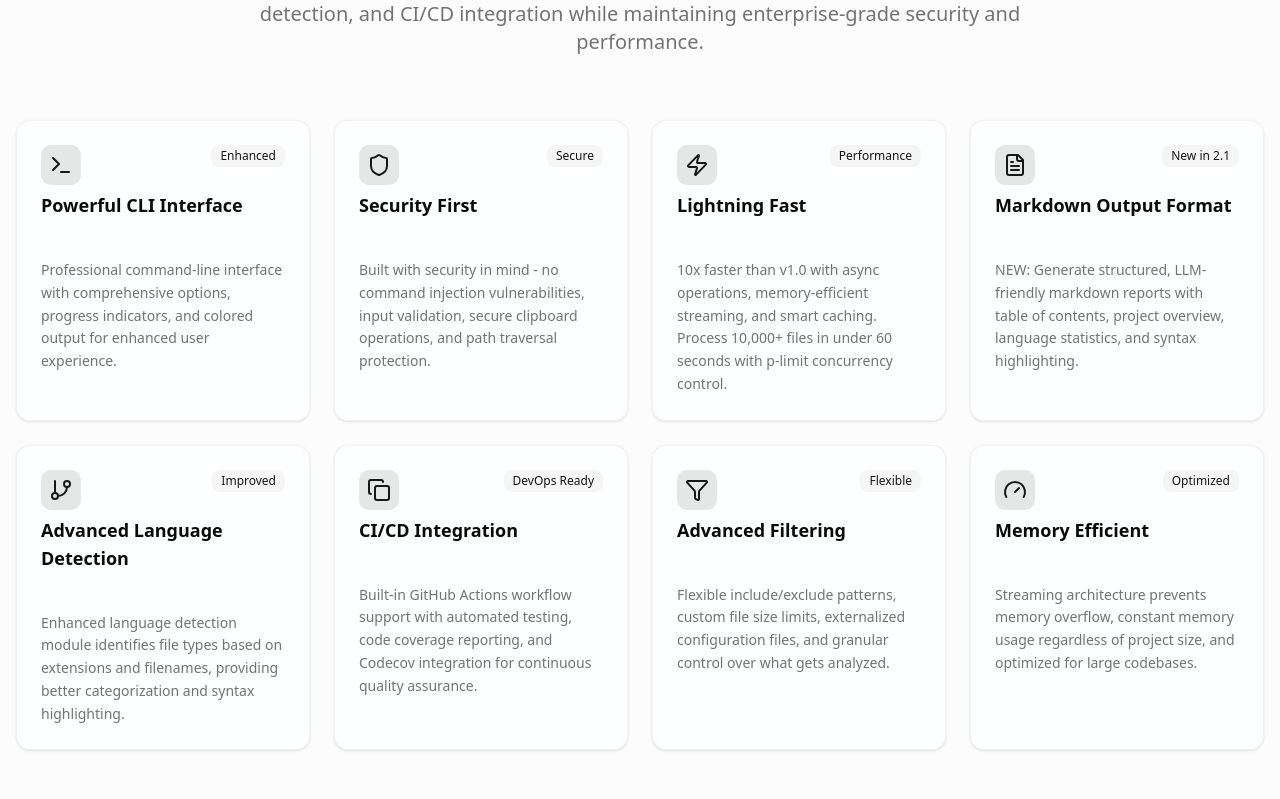
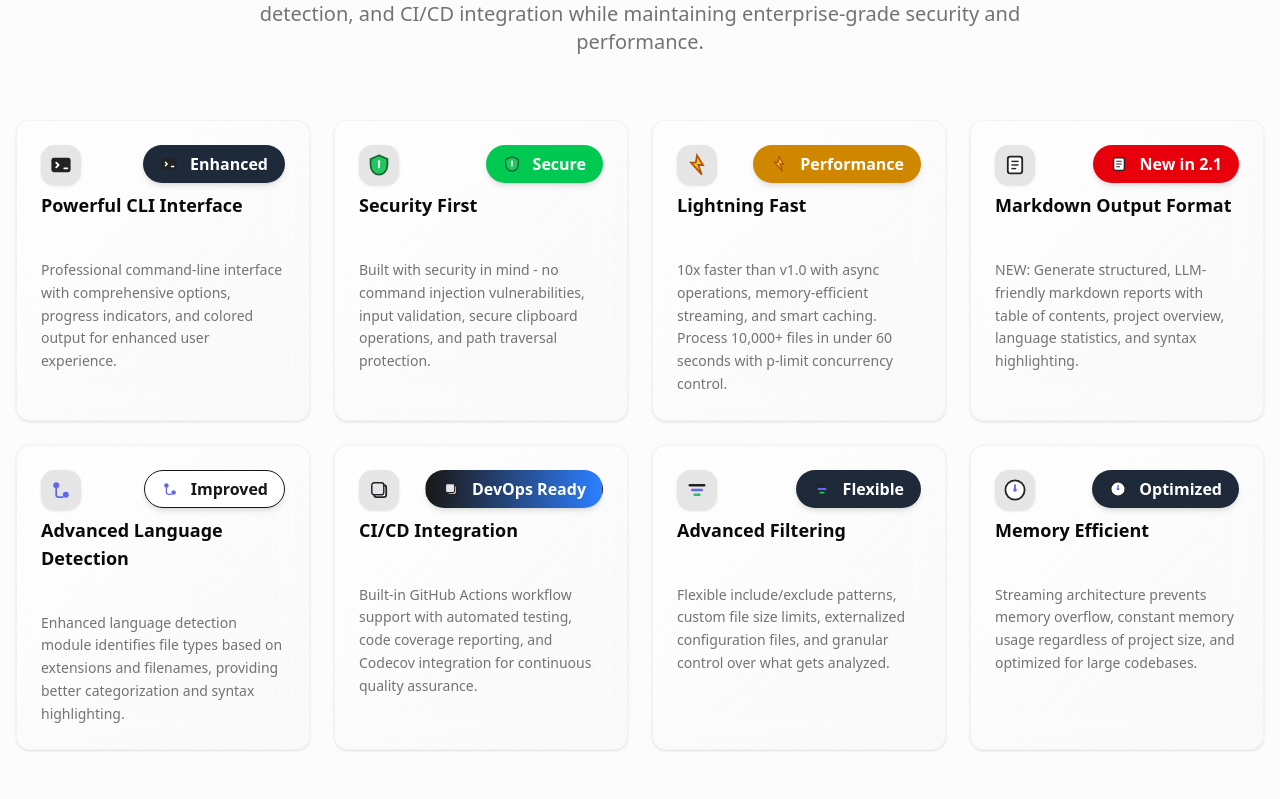
Before and after one commit to AungMyoKyaw/git-ingest, a Next.js app in the folder git-ingest-www/: page / in a window 1280 px wide. Shown: the part 1241-2040 px from the top of the page. Built offline with nearby package versions, Linux system fonts and the light colour scheme.

Commit message:
feat(ui): add custom SVG icons and enhance badge component
- Added custom SVG icons for features
- Refactored feature section to use new icons
- Improved badge component with new variants, sizes, and accessibility
- Updated layout to use new favicon

Enhances UI consistency and accessibility.

```diff
--- a/git-ingest-www/src/app/layout.tsx
+++ b/git-ingest-www/src/app/layout.tsx
@@ -50,6 +50,9 @@ export default function RootLayout({
 }>) {
   return (
     <html lang="en">
+      <head>
+        <link rel="icon" type="image/svg+xml" href="/favicon.svg" />
+      </head>
       <body
         className={`${geistSans.variable} ${geistMono.variable} antialiased`}
       >
--- a/git-ingest-www/src/components/sections/features-section.tsx
+++ b/git-ingest-www/src/components/sections/features-section.tsx
@@ -6,69 +6,67 @@ import {
   CardTitle
 } from "@/components/ui/card";
 import { Badge } from "@/components/ui/badge";
-import {
-  Terminal,
-  Shield,
-  Zap,
-  FileText,
-  GitBranch,
-  Copy,
-  Filter,
-  Gauge
-} from "lucide-react";
+import TerminalIcon from "@/components/ui/icons/TerminalIcon";
+import ShieldIcon from "@/components/ui/icons/ShieldIcon";
+import ZapIcon from "@/components/ui/icons/ZapIcon";
+import FileTextIcon from "@/components/ui/icons/FileTextIcon";
+import GitBranchIcon from "@/components/ui/icons/GitBranchIcon";
+import CopyIcon from "@/components/ui/icons/CopyIcon";
+import FilterIcon from "@/components/ui/icons/FilterIcon";
+import GaugeIcon from "@/components/ui/icons/GaugeIcon";
 
 const features = [
   {
-    icon: Terminal,
+    icon: TerminalIcon,
     title: "Powerful CLI Interface",
     description:
       "Professional command-line interface with comprehensive options, progress indicators, and colored output for enhanced user experience.",
     badge: "Enhanced"
   },
   {
-    icon: Shield,
+    icon: ShieldIcon,
     title: "Security First",
     description:
       "Built with security in mind - no command injection vulnerabilities, input validation, secure clipboard operations, and path traversal protection.",
     badge: "Secure"
   },
   {
-    icon: Zap,
+    icon: ZapIcon,
     title: "Lightning Fast",
     description:
       "10x faster than v1.0 with async operations, memory-efficient streaming, and smart caching. Process 10,000+ files in under 60 seconds with p-limit concurrency control.",
     badge: "Performance"
   },
   {
-    icon: FileText,
+    icon: FileTextIcon,
     title: "Markdown Output Format",
     description:
       "NEW: Generate structured, LLM-friendly markdown reports with table of contents, project overview, language statistics, and syntax highlighting.",
     badge: "New in 2.1"
   },
   {
-    icon: GitBranch,
+    icon: GitBranchIcon,
     title: "Advanced Language Detection",
     description:
       "Enhanced language detection module identifies file types based on extensions and filenames, providing better categorization and syntax highlighting.",
     badge: "Improved"
   },
   {
-    icon: Copy,
+    icon: CopyIcon,
     title: "CI/CD Integration",
     description:
       "Built-in GitHub Actions workflow support with automated testing, code coverage reporting, and Codecov integration for continuous quality assurance.",
     badge: "DevOps Ready"
   },
   {
-    icon: Filter,
+    icon: FilterIcon,
     title: "Advanced Filtering",
     description:
       "Flexible include/exclude patterns, custom file size limits, externalized configuration files, and granular control over what gets analyzed.",
     badge: "Flexible"
   },
   {
-    icon: Gauge,
+    icon: GaugeIcon,
     title: "Memory Efficient",
     description:
       "Streaming architecture prevents memory overflow, constant memory usage regardless of project size, and optimized for large codebases.",
@@ -97,17 +95,43 @@ export function FeaturesSection({ id }: { id?: string }) {
         <div className="grid grid-cols-1 sm:grid-cols-2 lg:grid-cols-4 gap-6">
           {features.map((feature) => {
             const IconComponent = feature.icon;
+            // Choose variant based on badge label for demo purposes
+            type VariantType =
+              | "default"
+              | "secondary"
+              | "success"
+              | "warning"
+              | "destructive"
+              | "outline";
+            let variant: VariantType = "secondary";
+            if (feature.badge?.toLowerCase().includes("secure"))
+              variant = "success";
+            if (feature.badge?.toLowerCase().includes("performance"))
+              variant = "warning";
+            if (feature.badge?.toLowerCase().includes("devops"))
+              variant = "default";
+            if (feature.badge?.toLowerCase().includes("improved"))
+              variant = "outline";
+            if (feature.badge?.toLowerCase().includes("new"))
+              variant = "destructive";
+
             return (
               <Card
                 key={feature.title}
-                className="group hover:shadow-lg transition-all duration-300 hover:-translate-y-1 border-border/50 bg-card/50 backdrop-blur-sm"
+                className="group hover:shadow-2xl transition-all duration-300 hover:-translate-y-2 border-border/40 bg-gradient-to-br from-card/60 to-muted/40 backdrop-blur-xl"
               >
                 <CardHeader className="pb-4">
                   <div className="flex items-start justify-between">
-                    <div className="p-2 bg-primary/10 rounded-lg group-hover:bg-primary/20 transition-colors">
-                      <IconComponent className="w-6 h-6 text-primary" />
+                    <div className="p-2 bg-primary/10 rounded-xl group-hover:bg-primary/20 transition-colors shadow-sm">
+                      <IconComponent width={24} height={24} />
                     </div>
-                    <Badge variant="secondary" className="text-xs">
+                    <Badge
+                      variant={variant}
+                      size="md"
+                      icon={<IconComponent width={18} height={18} />}
+                      className="font-bold shadow-md"
+                      aria-label={feature.badge}
+                    >
                       {feature.badge}
                     </Badge>
                   </div>
--- a/git-ingest-www/src/components/ui/badge.tsx
+++ b/git-ingest-www/src/components/ui/badge.tsx
@@ -5,41 +5,76 @@ import { cva, type VariantProps } from "class-variance-authority";
 import { cn } from "@/lib/utils";
 
 const badgeVariants = cva(
-  "inline-flex items-center justify-center rounded-md border px-2 py-0.5 text-xs font-medium shrink-0 [&>svg]:size-3 gap-1 [&>svg]:pointer-events-none focus-visible:border-ring focus-visible:ring-ring/50 focus-visible:ring-[3px] aria-invalid:ring-destructive/20 dark:aria-invalid:ring-destructive/40 aria-invalid:border-destructive transition-[color,box-shadow] overflow-hidden break-words",
+  "inline-flex items-center justify-center rounded-full border px-3 py-1 font-semibold shrink-0 gap-2 transition-all duration-200 overflow-hidden break-words shadow-sm focus-visible:outline-none focus-visible:ring-2 focus-visible:ring-primary/50 aria-invalid:ring-destructive/20 dark:aria-invalid:ring-destructive/40 aria-invalid:border-destructive",
   {
     variants: {
       variant: {
         default:
-          "border-transparent bg-primary text-primary-foreground [a&]:hover:bg-primary/90",
+          "border-transparent bg-gradient-to-r from-primary to-blue-500 text-white hover:from-primary/80 hover:to-blue-500/80",
         secondary:
-          "border-transparent bg-secondary text-secondary-foreground [a&]:hover:bg-secondary/90",
+          "border-transparent bg-gray-800 text-white hover:bg-gray-900",
+        success:
+          "border-transparent bg-green-500 text-white hover:bg-green-600",
+        warning:
+          "border-transparent bg-yellow-600 text-white hover:bg-yellow-700",
         destructive:
-          "border-transparent bg-destructive text-white [a&]:hover:bg-destructive/90 focus-visible:ring-destructive/20 dark:focus-visible:ring-destructive/40 dark:bg-destructive/60",
+          "border-transparent bg-red-600 text-white hover:bg-red-700 focus-visible:ring-red-600/20 dark:focus-visible:ring-red-700/40 dark:bg-red-700/60",
         outline:
-          "text-foreground [a&]:hover:bg-accent [a&]:hover:text-accent-foreground"
+          "border border-primary text-primary bg-white hover:bg-primary/10"
+      },
+      size: {
+        xs: "text-xs px-2 py-0.5",
+        sm: "text-sm px-3 py-1",
+        md: "text-base px-4 py-1.5",
+        lg: "text-lg px-5 py-2"
       }
     },
     defaultVariants: {
-      variant: "default"
+      variant: "default",
+      size: "sm"
     }
   }
 );
 
+type BadgeProps = React.ComponentProps<"span"> &
+  VariantProps<typeof badgeVariants> & {
+    asChild?: boolean;
+    icon?: React.ReactNode;
+    size?: "xs" | "sm" | "md" | "lg";
+    "aria-label"?: string;
+    role?: string;
+  };
+
 function Badge({
   className,
   variant,
+  size = "sm",
   asChild = false,
+  icon,
+  children,
+  "aria-label": ariaLabel,
+  role = "status",
   ...props
-}: React.ComponentProps<"span"> &
-  VariantProps<typeof badgeVariants> & { asChild?: boolean }) {
+}: BadgeProps) {
   const Comp = asChild ? Slot : "span";
-
   return (
     <Comp
       data-slot="badge"
-      className={cn(badgeVariants({ variant }), className)}
+      className={cn(badgeVariants({ variant, size }), className)}
+      aria-label={
+        ariaLabel || (typeof children === "string" ? children : undefined)
+      }
+      role={role}
+      tabIndex={0}
       {...props}
-    />
+    >
+      {icon && (
+        <span className="mr-1 flex items-center" aria-hidden="true">
+          {icon}
+        </span>
+      )}
+      {children}
+    </Comp>
   );
 }
 
--- /dev/null
+++ b/git-ingest-www/src/components/ui/icons/CopyIcon.tsx
@@ -0,0 +1,26 @@
+import * as React from "react";
+const CopyIcon = (props: React.SVGProps<SVGSVGElement>) => (
+  <svg width={20} height={20} viewBox="0 0 20 20" fill="none" {...props}>
+    <rect
+      x={6}
+      y={6}
+      width={10}
+      height={10}
+      rx={2}
+      fill="#fff"
+      stroke="#222"
+      strokeWidth={1.5}
+    />
+    <rect
+      x={4}
+      y={4}
+      width={10}
+      height={10}
+      rx={2}
+      fill="#e5e7eb"
+      stroke="#222"
+      strokeWidth={1.2}
+    />
+  </svg>
+);
+export default CopyIcon;
--- /dev/null
+++ b/git-ingest-www/src/components/ui/icons/FileTextIcon.tsx
@@ -0,0 +1,19 @@
+import * as React from "react";
+const FileTextIcon = (props: React.SVGProps<SVGSVGElement>) => (
+  <svg width={20} height={20} viewBox="0 0 20 20" fill="none" {...props}>
+    <rect
+      x={4}
+      y={3}
+      width={12}
+      height={14}
+      rx={2}
+      fill="#fff"
+      stroke="#222"
+      strokeWidth={1.5}
+    />
+    <line x1={7} y1={7} x2={13} y2={7} stroke="#222" strokeWidth={1.2} />
+    <line x1={7} y1={10} x2={13} y2={10} stroke="#222" strokeWidth={1.2} />
+    <line x1={7} y1={13} x2={11} y2={13} stroke="#222" strokeWidth={1.2} />
+  </svg>
+);
+export default FileTextIcon;
--- /dev/null
+++ b/git-ingest-www/src/components/ui/icons/FilterIcon.tsx
@@ -0,0 +1,9 @@
+import * as React from "react";
+const FilterIcon = (props: React.SVGProps<SVGSVGElement>) => (
+  <svg width={20} height={20} viewBox="0 0 20 20" fill="none" {...props}>
+    <rect x={3} y={5} width={14} height={2} rx={1} fill="#222" />
+    <rect x={5} y={9} width={10} height={2} rx={1} fill="#6366f1" />
+    <rect x={7} y={13} width={6} height={2} rx={1} fill="#22c55e" />
+  </svg>
+);
+export default FilterIcon;
--- /dev/null
+++ b/git-ingest-www/src/components/ui/icons/GaugeIcon.tsx
@@ -0,0 +1,14 @@
+import * as React from "react";
+const GaugeIcon = (props: React.SVGProps<SVGSVGElement>) => (
+  <svg width={20} height={20} viewBox="0 0 20 20" fill="none" {...props}>
+    <circle cx={10} cy={10} r={8} stroke="#222" strokeWidth={1.5} fill="#fff" />
+    <path
+      d="M10 10v-4"
+      stroke="#6366f1"
+      strokeWidth={1.5}
+      strokeLinecap="round"
+    />
+    <circle cx={10} cy={10} r={1.5} fill="#6366f1" />
+  </svg>
+);
+export default GaugeIcon;
--- /dev/null
+++ b/git-ingest-www/src/components/ui/icons/GitBranchIcon.tsx
@@ -0,0 +1,9 @@
+import * as React from "react";
+const GitBranchIcon = (props: React.SVGProps<SVGSVGElement>) => (
+  <svg width={20} height={20} viewBox="0 0 20 20" fill="none" {...props}>
+    <circle cx={6} cy={6} r={2.5} fill="#6366f1" />
+    <circle cx={14} cy={14} r={2.5} fill="#6366f1" />
+    <path d="M6 6v8a2 2 0 002 2h4" stroke="#6366f1" strokeWidth={1.5} />
+  </svg>
+);
+export default GitBranchIcon;
--- /dev/null
+++ b/git-ingest-www/src/components/ui/icons/ShieldIcon.tsx
@@ -0,0 +1,14 @@
+import * as React from "react";
+const ShieldIcon = (props: React.SVGProps<SVGSVGElement>) => (
+  <svg width={20} height={20} viewBox="0 0 20 20" fill="none" {...props}>
+    <path d="M10 2l7 3v5c0 5-3.5 8-7 8s-7-3-7-8V5l7-3z" fill="#22c55e" />
+    <path
+      d="M10 2l7 3v5c0 5-3.5 8-7 8s-7-3-7-8V5l7-3z"
+      stroke="#166534"
+      strokeWidth={1.5}
+    />
+    <path d="M10 8v4" stroke="#fff" strokeWidth={1.5} strokeLinecap="round" />
+    <circle cx={10} cy={7} r={1} fill="#fff" />
+  </svg>
+);
+export default ShieldIcon;
--- /dev/null
+++ b/git-ingest-www/src/components/ui/icons/TerminalIcon.tsx
@@ -0,0 +1,15 @@
+import * as React from "react";
+const TerminalIcon = (props: React.SVGProps<SVGSVGElement>) => (
+  <svg width={20} height={20} viewBox="0 0 20 20" fill="none" {...props}>
+    <rect x={2} y={4} width={16} height={12} rx={2} fill="#222" />
+    <path
+      d="M6 8l2 2-2 2"
+      stroke="#fff"
+      strokeWidth={1.5}
+      strokeLinecap="round"
+      strokeLinejoin="round"
+    />
+    <rect x={12} y={12} width={4} height={1.5} rx={0.75} fill="#fff" />
+  </svg>
+);
+export default TerminalIcon;
--- /dev/null
+++ b/git-ingest-www/src/components/ui/icons/ZapIcon.tsx
@@ -0,0 +1,12 @@
+import * as React from "react";
+const ZapIcon = (props: React.SVGProps<SVGSVGElement>) => (
+  <svg width={20} height={20} viewBox="0 0 20 20" fill="none" {...props}>
+    <polygon
+      points="10,2 15,10 11,10 14,18 5,8 9,8"
+      fill="#facc15"
+      stroke="#b45309"
+      strokeWidth={1.5}
+    />
+  </svg>
+);
+export default ZapIcon;
```
Also changed, not shown: git-ingest-www/public/favicon.svg (added).
